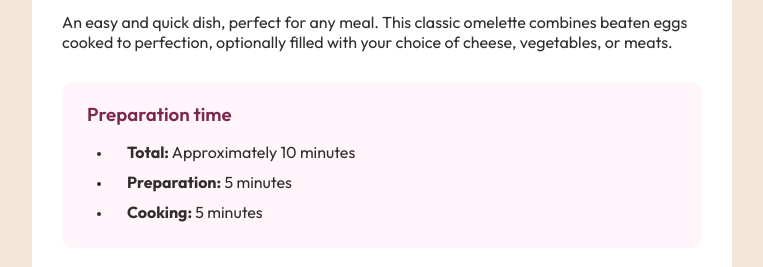
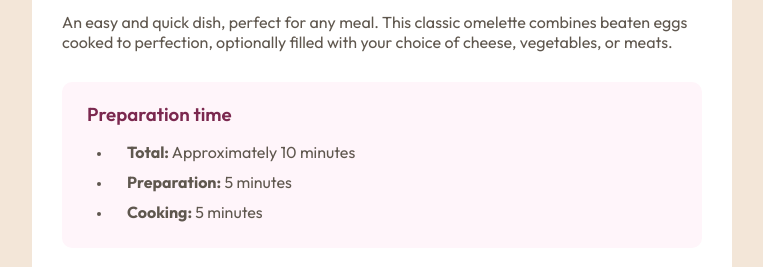
Before and after one commit to mellingh/Frontend-Mentor-Recipe-Page, a plain HTML site: page index.html in a window 1280 px wide. Shown: the part 511-778 px from the top of the page, without its empty margins (258-1021 px from the left). Drawn offline with Linux system fonts and the light colour scheme.

Commit message:
Edited code

```diff
--- a/styles.css
+++ b/styles.css
@@ -54,7 +54,7 @@ ol,
 table {
   font-family: Outfit;
   font-weight: 400;
-  color: hsl(24, 5%, 18%);
+  color: hsl(30, 10%, 34%);
 }
 
 .title {
```
